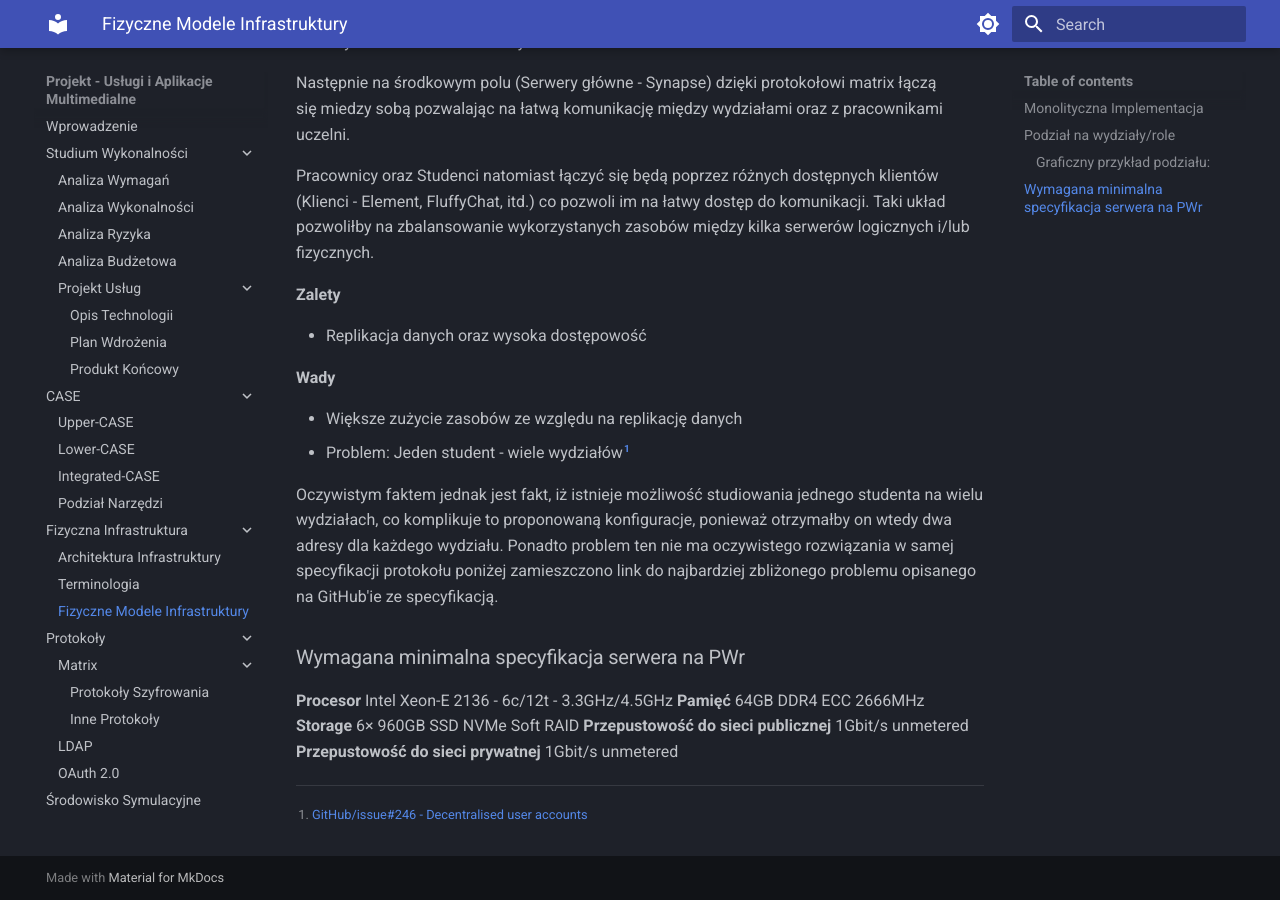
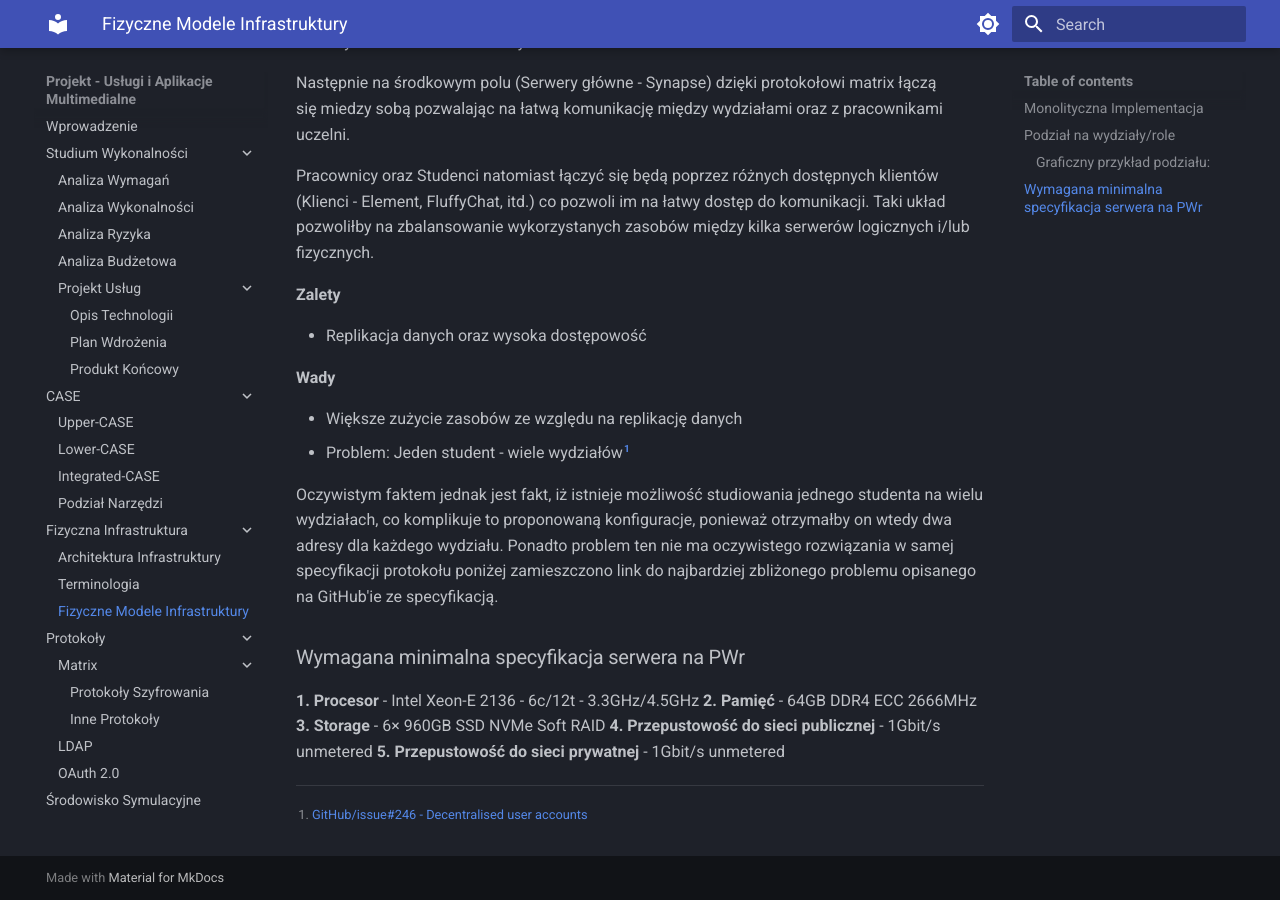
Before and after one commit to chramb/mtx4pwr, an MkDocs documentation site: the page built from docs/fizyczna-infrastruktura/modele-infrastruktury.md, in a window 1280 px wide and 900 px high, scrolled down 1468 px. Built offline with MkDocs 1.6.1 and Material for MkDocs 9.7.7, drawn with Linux system fonts in a browser that asks for light colours.

Commit message:
Update modele-infrastruktury.md

```diff
--- a/docs/fizyczna-infrastruktura/modele-infrastruktury.md
+++ b/docs/fizyczna-infrastruktura/modele-infrastruktury.md
@@ -52,13 +52,13 @@ Oczywistym faktem jednak jest fakt, iż istnieje możliwość studiowania jedneg
 [^1]: [GitHub/issue#246 - Decentralised user accounts](https://github.com/matrix-org/matrix-spec/issues/246)
 
 # Wymagana minimalna specyfikacja serwera na PWr
-**Procesor**
-Intel Xeon-E 2136 - 6c/12t - 3.3GHz/4.5GHz
-**Pamięć**
-64GB DDR4 ECC 2666MHz
-**Storage**
-6× 960GB SSD NVMe Soft RAID
-**Przepustowość do sieci publicznej**
-1Gbit/s unmetered
-**Przepustowość do sieci prywatnej**
-1Gbit/s unmetered
+**1. Procesor**
+- Intel Xeon-E 2136 - 6c/12t - 3.3GHz/4.5GHz
+**2. Pamięć**
+- 64GB DDR4 ECC 2666MHz
+**3. Storage**
+- 6× 960GB SSD NVMe Soft RAID
+**4. Przepustowość do sieci publicznej**
+- 1Gbit/s unmetered
+**5. Przepustowość do sieci prywatnej**
+- 1Gbit/s unmetered
```
